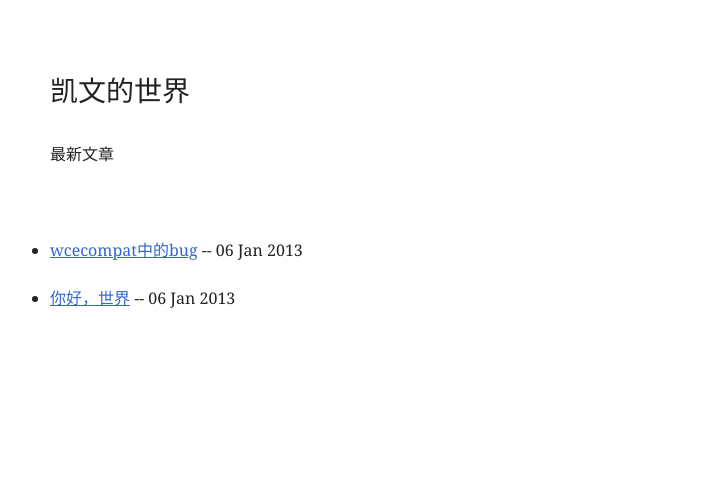
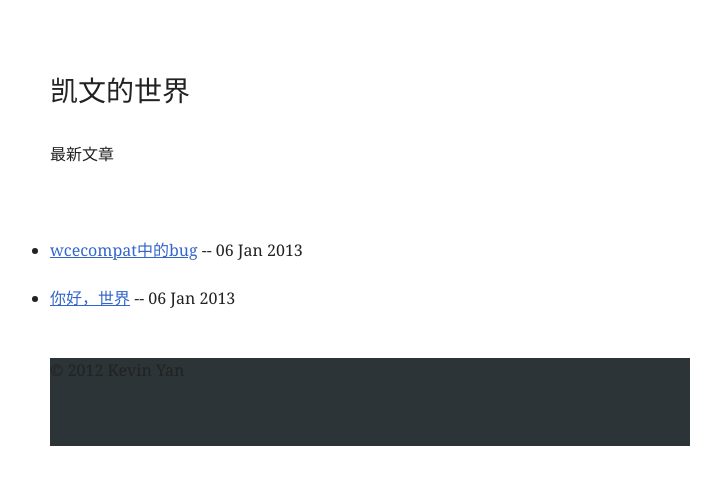
Before and after one commit to since1q80/me, a Jekyll site: the page built from index.html, in a window 1280 px wide. Shown: the top 485 px of the page, without its empty margins (270-991 px from the left). Built offline with Jekyll 4.4.1, drawn with Linux system fonts in a browser that asks for light colours; Markdown is read by kramdown in place of the engine named in the settings; the list of posts is cut into pages by our own code.

Commit message:
add footer

```diff
--- a/_layouts/default.html
+++ b/_layouts/default.html
@@ -8,6 +8,8 @@
 <body>
 
 　　　　{{ content }}
-
+<footer>
+	<p>© 2012 Kevin Yan</p>
+</footer>
 </body>
 </html>
--- a/stylesheets/style.css
+++ b/stylesheets/style.css
@@ -15,3 +15,4 @@ ol,ul { list-style-position: outside; padding: 0 }
 ol ol,ol ul,ul ol,ul ul { margin: 0 0 .75em 2em }
 table { border-collapse: collapse; margin: 1.5em 0; width: 100% }
 td,th { border: solid .1em #000; font-family: sans-serif; font-size: 87.5%; line-height: 1.71428571em; text-align: center }
+footer {padding-bottom: 40px;background-color: #2C3437;z-index: 10;}
```
